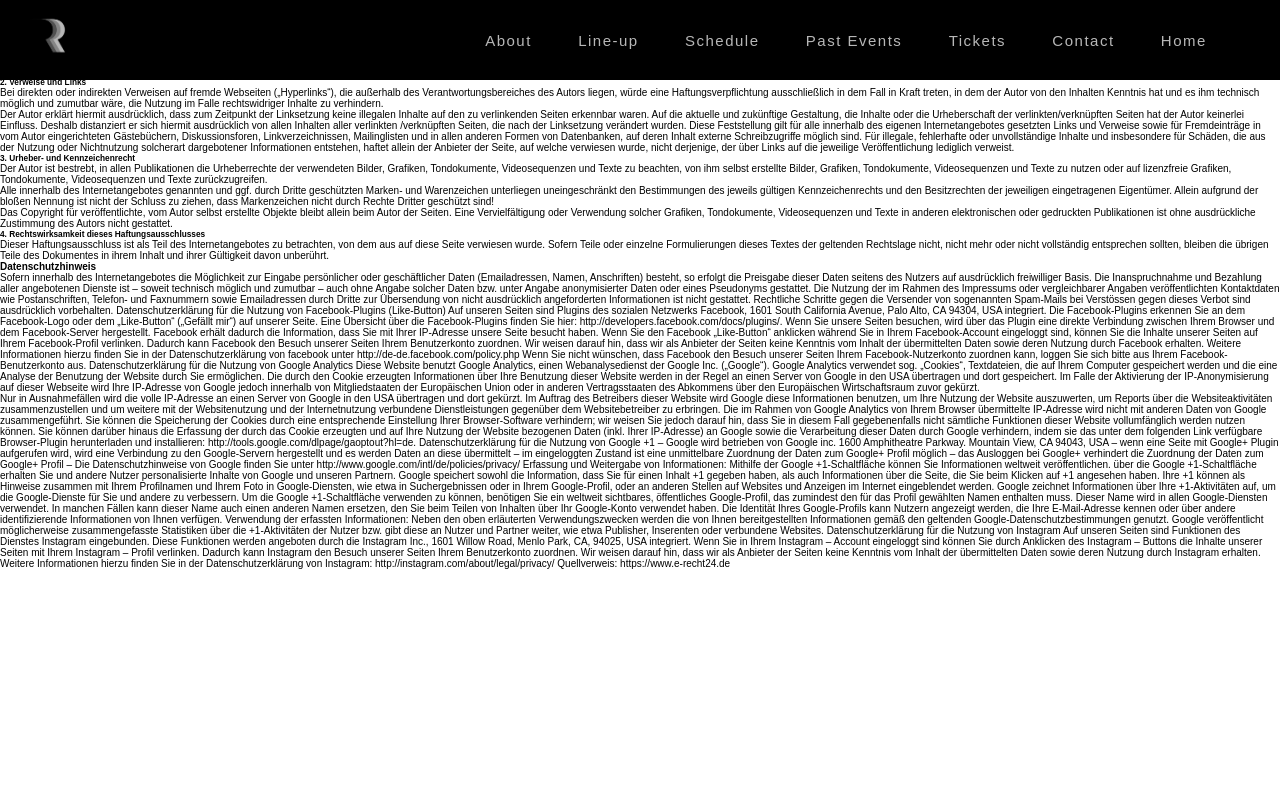
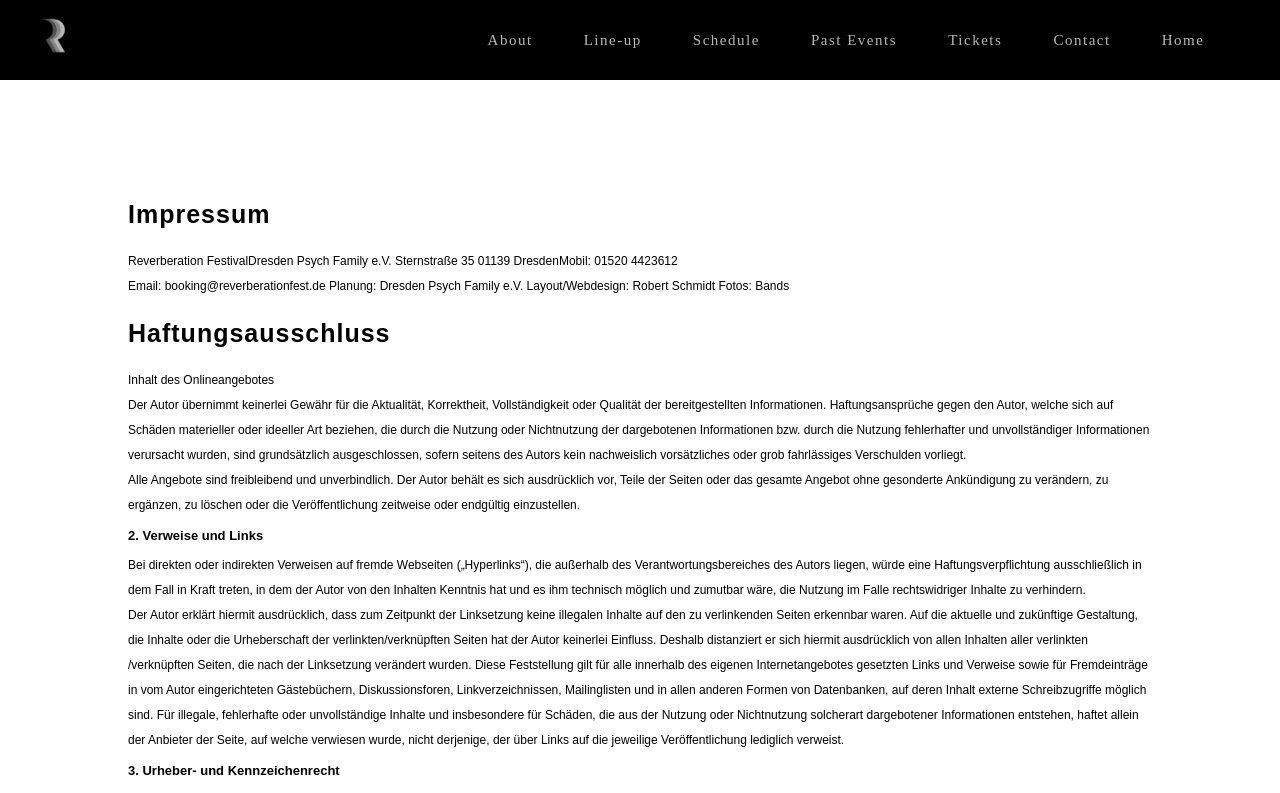
Before and after one commit to ediheid/reverberation-frontend, a React (Create React App) app: page /impressum in a window 1280 px wide. Shown: the top 793 px of the page. Built offline with nearby package versions, Linux system fonts and the light colour scheme.

Commit message:
Started styling impressum page

```diff
--- a/src/Components/Navbar/navbar.module.scss
+++ b/src/Components/Navbar/navbar.module.scss
@@ -7,6 +7,7 @@
 
 .navbar-container {
   position: fixed;
+  top: 0;
   z-index: 5000;
   display: flex;
   justify-content: space-between;
--- a/src/Styling/_fonts.scss
+++ b/src/Styling/_fonts.scss
@@ -4,175 +4,175 @@
 
 // // ? JetBrains
 
-// @font-face {
-//   font-family: "JetBrains Mono Regular";
-//   font-style: normal;
-//   font-weight: normal;
-//   src: local("JetBrains Mono Regular"),
-//     url("../Fonts/Jetbrains/JetbrainsMonoRegular-RpvmM.woff") format("woff");
-// }
+@font-face {
+  font-family: "JetBrains Mono Regular";
+  font-style: normal;
+  font-weight: normal;
+  src: local("JetBrains Mono Regular"),
+    url("../Fonts/Jetbrains/JetbrainsMonoRegular-RpvmM.woff") format("woff");
+}
 
-// @font-face {
-//   font-family: "JetBrains Mono Italic";
-//   font-style: normal;
-//   font-weight: normal;
-//   src: local("JetBrains Mono Italic"),
-//     url("../Fonts/Jetbrains/JetbrainsMonoItalic-lg91X.woff") format("woff");
-// }
+@font-face {
+  font-family: "JetBrains Mono Italic";
+  font-style: normal;
+  font-weight: normal;
+  src: local("JetBrains Mono Italic"),
+    url("../Fonts/Jetbrains/JetbrainsMonoItalic-lg91X.woff") format("woff");
+}
 
-// @font-face {
-//   font-family: "JetBrains Mono Medium";
-//   font-style: normal;
-//   font-weight: normal;
-//   src: local("JetBrains Mono Medium"),
-//     url("../Fonts/Jetbrains/JetbrainsMonoMedium-nRvBM.woff") format("woff");
-// }
+@font-face {
+  font-family: "JetBrains Mono Medium";
+  font-style: normal;
+  font-weight: normal;
+  src: local("JetBrains Mono Medium"),
+    url("../Fonts/Jetbrains/JetbrainsMonoMedium-nRvBM.woff") format("woff");
+}
 
-// @font-face {
-//   font-family: "JetBrains Mono Medium Italic";
-//   font-style: normal;
-//   font-weight: normal;
-//   src: local("JetBrains Mono Medium Italic"),
-//     url("../Fonts/Jetbrains/JetbrainsMonoMediumItalic-1GDgL.woff")
-//       format("woff");
-// }
+@font-face {
+  font-family: "JetBrains Mono Medium Italic";
+  font-style: normal;
+  font-weight: normal;
+  src: local("JetBrains Mono Medium Italic"),
+    url("../Fonts/Jetbrains/JetbrainsMonoMediumItalic-1GDgL.woff")
+      format("woff");
+}
 
-// @font-face {
-//   font-family: "JetBrains Mono Bold";
-//   font-style: normal;
-//   font-weight: normal;
-//   src: local("JetBrains Mono Bold"),
-//     url("../Fonts/Jetbrains/JetbrainsMonoBold-51Xez.woff") format("woff");
-// }
+@font-face {
+  font-family: "JetBrains Mono Bold";
+  font-style: normal;
+  font-weight: normal;
+  src: local("JetBrains Mono Bold"),
+    url("../Fonts/Jetbrains/JetbrainsMonoBold-51Xez.woff") format("woff");
+}
 
-// @font-face {
-//   font-family: "JetBrains Mono Bold Italic";
-//   font-style: normal;
-//   font-weight: normal;
-//   src: local("JetBrains Mono Bold Italic"),
-//     url("../Fonts/Jetbrains/JetbrainsMonoBoldItalic-6YyW6.woff") format("woff");
-// }
+@font-face {
+  font-family: "JetBrains Mono Bold Italic";
+  font-style: normal;
+  font-weight: normal;
+  src: local("JetBrains Mono Bold Italic"),
+    url("../Fonts/Jetbrains/JetbrainsMonoBoldItalic-6YyW6.woff") format("woff");
+}
 
-// @font-face {
-//   font-family: "JetBrains Mono ExtraBold";
-//   font-style: normal;
-//   font-weight: normal;
-//   src: local("JetBrains Mono ExtraBold"),
-//     url("../Fonts/Jetbrains/JetbrainsMonoExtrabold-ywLd5.woff") format("woff");
-// }
+@font-face {
+  font-family: "JetBrains Mono ExtraBold";
+  font-style: normal;
+  font-weight: normal;
+  src: local("JetBrains Mono ExtraBold"),
+    url("../Fonts/Jetbrains/JetbrainsMonoExtrabold-ywLd5.woff") format("woff");
+}
 
-// @font-face {
-//   font-family: "JetBrains Mono ExtraBold Italic";
-//   font-style: normal;
-//   font-weight: normal;
-//   src: local("JetBrains Mono ExtraBold Italic"),
-//     url("../Fonts/Jetbrains/JetbrainsMonoExtraboldItalic-9YKO5.woff")
-//       format("woff");
-// }
+@font-face {
+  font-family: "JetBrains Mono ExtraBold Italic";
+  font-style: normal;
+  font-weight: normal;
+  src: local("JetBrains Mono ExtraBold Italic"),
+    url("../Fonts/Jetbrains/JetbrainsMonoExtraboldItalic-9YKO5.woff")
+      format("woff");
+}
 
-// // ? Oxygen
+// ? Oxygen
 
-// @font-face {
-//   font-family: "Oxygen Regular";
-//   font-style: normal;
-//   font-weight: normal;
-//   src: local("Oxygen Regular"),
-//     url("../Fonts/Oxygen/Oxygen-Regular.woff") format("woff");
-// }
+@font-face {
+  font-family: "Oxygen Regular";
+  font-style: normal;
+  font-weight: normal;
+  src: local("Oxygen Regular"),
+    url("../Fonts/Oxygen/Oxygen-Regular.woff") format("woff");
+}
 
-// @font-face {
-//   font-family: "Oxygen Light";
-//   font-style: normal;
-//   font-weight: normal;
-//   src: local("Oxygen Light"),
-//     url("../Fonts/Oxygen/Oxygen-Light.woff") format("woff");
-// }
+@font-face {
+  font-family: "Oxygen Light";
+  font-style: normal;
+  font-weight: normal;
+  src: local("Oxygen Light"),
+    url("../Fonts/Oxygen/Oxygen-Light.woff") format("woff");
+}
 
-// @font-face {
-//   font-family: "Oxygen Bold";
-//   font-style: normal;
-//   font-weight: normal;
-//   src: local("Oxygen Bold"),
-//     url("../Fonts/Oxygen/Oxygen-Bold.woff") format("woff");
-// }
+@font-face {
+  font-family: "Oxygen Bold";
+  font-style: normal;
+  font-weight: normal;
+  src: local("Oxygen Bold"),
+    url("../Fonts/Oxygen/Oxygen-Bold.woff") format("woff");
+}
 
-// // ? Sora
+// ? Sora
 
-// @font-face {
-//   font-family: "Sora Regular";
-//   font-style: normal;
-//   font-weight: normal;
-//   src: local("Sora Regular"),
-//     url("../Fonts/Sora/Sora-Regular.woff") format("woff");
-// }
+@font-face {
+  font-family: "Sora Regular";
+  font-style: normal;
+  font-weight: normal;
+  src: local("Sora Regular"),
+    url("../Fonts/Sora/Sora-Regular.woff") format("woff");
+}
 
-// @font-face {
-//   font-family: "Sora Thin";
-//   font-style: normal;
-//   font-weight: normal;
-//   src: local("Sora Thin"), url("../Fonts/Sora/Sora-Thin.woff") format("woff");
-// }
+@font-face {
+  font-family: "Sora Thin";
+  font-style: normal;
+  font-weight: normal;
+  src: local("Sora Thin"), url("../Fonts/Sora/Sora-Thin.woff") format("woff");
+}
 
-// @font-face {
-//   font-family: "Sora ExtraLight";
-//   font-style: normal;
-//   font-weight: normal;
-//   src: local("Sora ExtraLight"),
-//     url("../Fonts/Sora/Sora-ExtraLight.woff") format("woff");
-// }
+@font-face {
+  font-family: "Sora ExtraLight";
+  font-style: normal;
+  font-weight: normal;
+  src: local("Sora ExtraLight"),
+    url("../Fonts/Sora/Sora-ExtraLight.woff") format("woff");
+}
 
-// @font-face {
-//   font-family: "Sora Light";
-//   font-style: normal;
-//   font-weight: normal;
-//   src: local("Sora Light"), url("../Fonts/Sora/Sora-Light.woff") format("woff");
-// }
+@font-face {
+  font-family: "Sora Light";
+  font-style: normal;
+  font-weight: normal;
+  src: local("Sora Light"), url("../Fonts/Sora/Sora-Light.woff") format("woff");
+}
 
-// @font-face {
-//   font-family: "Sora SemiBold";
-//   font-style: normal;
-//   font-weight: normal;
-//   src: local("Sora SemiBold"),
-//     url("../Fonts/Sora/Sora-SemiBold.woff") format("woff");
-// }
+@font-face {
+  font-family: "Sora SemiBold";
+  font-style: normal;
+  font-weight: normal;
+  src: local("Sora SemiBold"),
+    url("../Fonts/Sora/Sora-SemiBold.woff") format("woff");
+}
 
-// @font-face {
-//   font-family: "Sora Bold";
-//   font-style: normal;
-//   font-weight: normal;
-//   src: local("Sora Bold"), url("../Fonts/Sora/Sora-Bold.woff") format("woff");
-// }
+@font-face {
+  font-family: "Sora Bold";
+  font-style: normal;
+  font-weight: normal;
+  src: local("Sora Bold"), url("../Fonts/Sora/Sora-Bold.woff") format("woff");
+}
 
-// @font-face {
-//   font-family: "Sora ExtraBold";
-//   font-style: normal;
-//   font-weight: normal;
-//   src: local("Sora ExtraBold"),
-//     url("../Fonts/Sora/Sora-ExtraBold.woff") format("woff");
-// }
+@font-face {
+  font-family: "Sora ExtraBold";
+  font-style: normal;
+  font-weight: normal;
+  src: local("Sora ExtraBold"),
+    url("../Fonts/Sora/Sora-ExtraBold.woff") format("woff");
+}
 
-// // Old Standard
+// Old Standard
 
-// @font-face {
-//   font-family: "Old Standard TT Regular";
-//   font-style: normal;
-//   font-weight: normal;
-//   src: local("Old Standard TT Regular"),
-//     url("../Fonts/OldStandard/OldStandard-Regular.woff") format("woff");
-// }
+@font-face {
+  font-family: "Old Standard TT Regular";
+  font-style: normal;
+  font-weight: normal;
+  src: local("Old Standard TT Regular"),
+    url("../Fonts/OldStandard/OldStandard-Regular.woff") format("woff");
+}
 
-// @font-face {
-//   font-family: "Old Standard TT Italic";
-//   font-style: normal;
-//   font-weight: normal;
-//   src: local("Old Standard TT Italic"),
-//     url("../Fonts/OldStandard/OldStandard-Italic.woff") format("woff");
-// }
+@font-face {
+  font-family: "Old Standard TT Italic";
+  font-style: normal;
+  font-weight: normal;
+  src: local("Old Standard TT Italic"),
+    url("../Fonts/OldStandard/OldStandard-Italic.woff") format("woff");
+}
 
-// @font-face {
-//   font-family: "Old Standard TT Bold";
-//   font-style: normal;
-//   font-weight: normal;
-//   src: local("Old Standard TT Bold"),
-//     url("../Fonts/OldStandard/OldStandard-Bold.woff") format("woff");
-// }
+@font-face {
+  font-family: "Old Standard TT Bold";
+  font-style: normal;
+  font-weight: normal;
+  src: local("Old Standard TT Bold"),
+    url("../Fonts/OldStandard/OldStandard-Bold.woff") format("woff");
+}
--- a/src/Styling/_reset.module.scss
+++ b/src/Styling/_reset.module.scss
@@ -11,5 +11,5 @@
 
 body {
   box-sizing: border-box;
-  font-family: "Montserrat", sans-serif;
+  // font-family: "Montserrat", sans-serif;
 }
--- a/src/Views/Impressum/Impressum.js
+++ b/src/Views/Impressum/Impressum.js
@@ -1,22 +1,26 @@
 import React from "react";
+
+import styles from "../Impressum/impressum.module.scss";
 
 // !
 // Todo - style Impressum page and Link to footer
 const Impressum = () => {
   return (
-    <>
-      <div>
-        <h4>Impressum</h4>
-        <span>Reverberation Festival</span>
-        <span>Dresden Psych Family e.V. Sternstraße 35 01139 Dresden</span>
-        <span>Mobil: 01520 4423612</span>
-        <span>
+    <div className={styles["impressum-page-container"]}>
+      <div className={styles["content-container"]}>
+        <h4 className={styles["main-headings"]}>Impressum</h4>
+        <span className={styles["spans"]}>Reverberation Festival</span>
+        <span className={styles["spans"]}>
+          Dresden Psych Family e.V. Sternstraße 35 01139 Dresden
+        </span>
+        <span className={styles["spans"]}>Mobil: 01520 4423612</span>
+        <span className={styles["spans"]}>
           Email: booking@reverberationfest.de Planung: Dresden Psych Family e.V.
           Layout/Webdesign: Robert Schmidt Fotos: Bands
         </span>
-        <h4>Haftungsausschluss</h4>
-        <span>Inhalt des Onlineangebotes</span>
-        <p>
+        <h4 className={styles["main-headings"]}>Haftungsausschluss</h4>
+        <span className={styles["spans"]}>Inhalt des Onlineangebotes</span>
+        <p className={styles["paragraphs"]}>
           Der Autor übernimmt keinerlei Gewähr für die Aktualität, Korrektheit,
           Vollständigkeit oder Qualität der bereitgestellten Informationen.
           Haftungsansprüche gegen den Autor, welche sich auf Schäden materieller
@@ -26,14 +30,14 @@ const Impressum = () => {
           ausgeschlossen, sofern seitens des Autors kein nachweislich
           vorsätzliches oder grob fahrlässiges Verschulden vorliegt.
         </p>
-        <p>
+        <p className={styles["paragraphs"]}>
           Alle Angebote sind freibleibend und unverbindlich. Der Autor behält es
           sich ausdrücklich vor, Teile der Seiten oder das gesamte Angebot ohne
           gesonderte Ankündigung zu verändern, zu ergänzen, zu löschen oder die
           Veröffentlichung zeitweise oder endgültig einzustellen.
         </p>
-        <h5>2. Verweise und Links</h5>
-        <p>
+        <h5 className={styles["sub-headings"]}>2. Verweise und Links</h5>
+        <p className={styles["paragraphs"]}>
           Bei direkten oder indirekten Verweisen auf fremde Webseiten
           („Hyperlinks“), die außerhalb des Verantwortungsbereiches des Autors
           liegen, würde eine Haftungsverpflichtung ausschließlich in dem Fall in
@@ -41,7 +45,7 @@ const Impressum = () => {
           ihm technisch möglich und zumutbar wäre, die Nutzung im Falle
           rechtswidriger Inhalte zu verhindern.
         </p>
-        <p>
+        <p className={styles["paragraphs"]}>
           Der Autor erklärt hiermit ausdrücklich, dass zum Zeitpunkt der
           Linksetzung keine illegalen Inhalte auf den zu verlinkenden Seiten
           erkennbar waren. Auf die aktuelle und zukünftige Gestaltung, die
@@ -60,15 +64,17 @@ const Impressum = () => {
           wurde, nicht derjenige, der über Links auf die jeweilige
           Veröffentlichung lediglich verweist.
         </p>
-        <h5>3. Urheber- und Kennzeichenrecht</h5>
-        <p>
+        <h5 className={styles["sub-headings"]}>
+          3. Urheber- und Kennzeichenrecht
+        </h5>
+        <p className={styles["paragraphs"]}>
           Der Autor ist bestrebt, in allen Publikationen die Urheberrechte der
           verwendeten Bilder, Grafiken, Tondokumente, Videosequenzen und Texte
           zu beachten, von ihm selbst erstellte Bilder, Grafiken, Tondokumente,
           Videosequenzen und Texte zu nutzen oder auf lizenzfreie Grafiken,
           Tondokumente, Videosequenzen und Texte zurückzugreifen.
         </p>
-        <p>
+        <p className={styles["paragraphs"]}>
           Alle innerhalb des Internetangebotes genannten und ggf. durch Dritte
           geschützten Marken- und Warenzeichen unterliegen uneingeschränkt den
           Bestimmungen des jeweils gültigen Kennzeichenrechts und den
@@ -76,15 +82,17 @@ const Impressum = () => {
           der bloßen Nennung ist nicht der Schluss zu ziehen, dass Markenzeichen
           nicht durch Rechte Dritter geschützt sind!
         </p>
-        <p>
+        <p className={styles["paragraphs"]}>
           Das Copyright für veröffentlichte, vom Autor selbst erstellte Objekte
           bleibt allein beim Autor der Seiten. Eine Vervielfältigung oder
           Verwendung solcher Grafiken, Tondokumente, Videosequenzen und Texte in
           anderen elektronischen oder gedruckten Publikationen ist ohne
           ausdrückliche Zustimmung des Autors nicht gestattet.
         </p>
-        <h5>4. Rechtswirksamkeit dieses Haftungsausschlusses</h5>
-        <p>
+        <h5 className={styles["sub-headings"]}>
+          4. Rechtswirksamkeit dieses Haftungsausschlusses
+        </h5>
+        <p className={styles["paragraphs"]}>
           Dieser Haftungsausschluss ist als Teil des Internetangebotes zu
           betrachten, von dem aus auf diese Seite verwiesen wurde. Sofern Teile
           oder einzelne Formulierungen dieses Textes der geltenden Rechtslage
@@ -92,8 +100,8 @@ const Impressum = () => {
           die übrigen Teile des Dokumentes in ihrem Inhalt und ihrer Gültigkeit
           davon unberührt.
         </p>
-        <h4>Datenschutzhinweis</h4>
-        <p>
+        <h4 className={styles["main-headings"]}>Datenschutzhinweis</h4>
+        <p className={styles["paragraphs"]}>
           Sofern innerhalb des Internetangebotes die Möglichkeit zur Eingabe
           persönlicher oder geschäftlicher Daten (Emailadressen, Namen,
           Anschriften) besteht, so erfolgt die Preisgabe dieser Daten seitens
@@ -140,7 +148,7 @@ const Impressum = () => {
           Vertragsstaaten des Abkommens über den Europäischen Wirtschaftsraum
           zuvor gekürzt.
         </p>
-        <p>
+        <p className={styles["paragraphs"]}>
           Nur in Ausnahmefällen wird die volle IP-Adresse an einen Server von
           Google in den USA übertragen und dort gekürzt. Im Auftrag des
           Betreibers dieser Website wird Google diese Informationen benutzen, um
@@ -208,7 +216,7 @@ const Impressum = () => {
           https://www.e-recht24.de
         </p>
       </div>
-    </>
+    </div>
   );
 };
 
--- /dev/null
+++ b/src/Views/Impressum/impressum.module.scss
@@ -0,0 +1,51 @@
+@import "../../Styling/variables.module";
+@import "../../Styling/mixins.module";
+@import "../../Styling/reset.module";
+
+.impressum-page-container {
+  padding-top: 15rem;
+  width: 100vw;
+
+  display: flex;
+  justify-content: center;
+
+  // Todo:
+  font-family: $main-font-regular-font-family;
+}
+
+.content-container {
+  width: 80%;
+
+  max-width: 120rem;
+  padding: 5rem;
+
+  margin: 0 0 5rem 0;
+}
+
+.main-headings {
+  font-size: 2.5rem;
+  letter-spacing: 0.1rem;
+  margin-bottom: 2rem;
+
+  // Todo:
+  font-family: $main-font-regular-font-family;
+
+  &:nth-of-type(2) {
+    margin-top: 2rem;
+  }
+}
+
+.sub-headings {
+  font-size: 1.3rem;
+  margin: 1rem 0 1rem 0;
+}
+
+.spans,
+.paragraphs {
+  font-size: 1.2rem;
+  line-height: 2.5rem;
+}
+
+.spans {
+  display: inline-block;
+}
```
Also changed, not shown: src/Styling/_variables.module.scss (+11 -11 lines).
